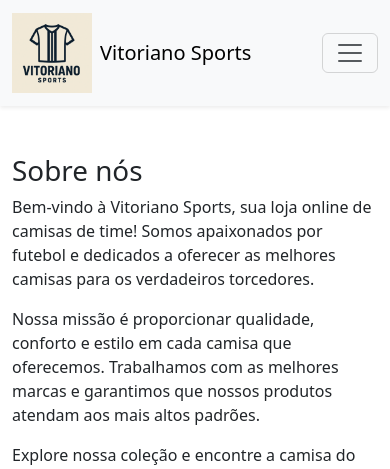
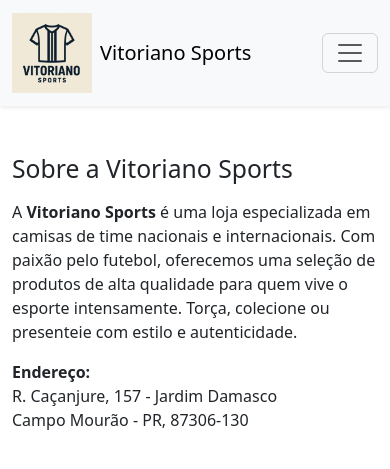
Before and after one commit to Phkds/projeto, a PHP site: page /sobre.php in a window 390 px wide. Shown: the top 469 px of the page. Run offline with PHP 8.4, Linux system fonts and the light colour scheme.

Commit message:
ajustando o sobre

```diff
--- a/sobre.php
+++ b/sobre.php
@@ -67,6 +67,7 @@
       <div class="collapse navbar-collapse justify-content-end" id="navbarNav">
         <ul class="navbar-nav">
           <li class="nav-item"><a class="nav-link active" href="index.php">Home</a></li>
+          <li class="nav-item"><a class="nav-link" href="produtos.php">Produtos</a></li>
           <li class="nav-item"><a class="nav-link" href="sobre.php">Sobre nós</a></li>
           <li class="nav-item"><a class="nav-link" href="contato.php">Contato</a></li>
            <li class="nav-item"> <a class="nav-link" href="carrinho.php" title="Carrinho">
@@ -76,31 +77,42 @@
       </div>
     </div>
   </nav>
+<!-- Adicione isso em uma página PHP, dentro do <body> -->
+<!-- Certifique-se de que o Bootstrap está incluído no seu projeto -->
 
-<main class="container mt-5">
-    <h1>Sobre nós</h1>
-    <p>Bem-vindo à Vitoriano Sports, sua loja online de camisas de time! Somos apaixonados por futebol e dedicados a oferecer as melhores camisas para os verdadeiros torcedores.</p>
-    <p>Nossa missão é proporcionar qualidade, conforto e estilo em cada camisa que oferecemos. Trabalhamos com as melhores marcas e garantimos que nossos produtos atendam aos mais altos padrões.</p>
-    <p>Explore nossa coleção e encontre a camisa do seu time do coração!</p>
-<!-- Footer -->
- <footer class="bg-dark text-white text-center text-lg-start mt-auto">
-    <div class="container p-4">
-      <div class="row">
-        <div class="col-lg-6 mb-4 mb-lg-0">
-          <h5 class="text-uppercase">Vitoriano Sports</h5>
-          <p>Camisas de time com qualidade e estilo. Nosso compromisso é com sua paixão pelo futebol!</p>
-        </div>
+<section class="container my-5">
+  <div class="row align-items-center">
+    <!-- Texto da Loja -->
+    <div class="col-md-6 mb-4 mb-md-0">
+      <h2 class="mb-3">Sobre a Vitoriano Sports</h2>
+      <p>
+        A <strong>Vitoriano Sports</strong> é uma loja especializada em camisas de time nacionais e internacionais.
+        Com paixão pelo futebol, oferecemos uma seleção de produtos de alta qualidade para quem vive o esporte intensamente.
+        Torça, colecione ou presenteie com estilo e autenticidade.
+      </p>
+      <p class="mt-3">
+        <strong>Endereço:</strong><br>
+        R. Caçanjure, 157 - Jardim Damasco<br>
+        Campo Mourão - PR, 87306-130
+      </p>
+    </div>
 
-        <div class="col-lg-3 mb-4 mb-lg-0">
-          <h5 class="text-uppercase">Contato</h5>
-          <ul class="list-unstyled">
-            <li>Email: <a href="mailto:paulokondazeski043@gmail.com" class="text-white">paulokondazeski043@gmail.com</a></li>
-            <li>Telefone: <a href="tel:+5544998657175" class="text-white">(44) 99865-7175</a></li>
-            <li>Instagram: <a href="https://instagram.com/vitorianosports" target="_blank" rel="noopener" class="text-white">@vitorianosports</a></li>
-          </ul>
-        </div>
+    <!-- Mapa da Localização -->
+    <div class="col-md-6">
+      <div class="ratio ratio-4x3 rounded shadow-sm">
+        <iframe
+          src="https://www.google.com/maps/embed?pb=!1m18!1m12!1m3!1d3669.3821512463813!2d-52.36991732483954!3d-23.61268176382194!2m3!1f0!2f0!3f0!3m2!1i1024!2i768!4f13.1!3m3!1m2!1s0x94ecd0f7c31cb395%3A0x4bde8050b1d429ff!2sR.%20Ca%C3%A7anjure%2C%20157%20-%20Jardim%20Damasco%2C%20Campo%20Mour%C3%A3o%20-%20PR%2C%2087306-130!5e0!3m2!1spt-BR!2sbr!4v1719174904804!5m2!1spt-BR!2sbr"
+          style="border:0;"
+          allowfullscreen=""
+          loading="lazy"
+          referrerpolicy="no-referrer-when-downgrade">
+        </iframe>
       </div>
     </div>
+  </div>
+</section>
+
+
 
     <div class="text-center p-3 bg-secondary">
       &copy; 2025 Vitoriano Sports - Todos os direitos reservados
```
